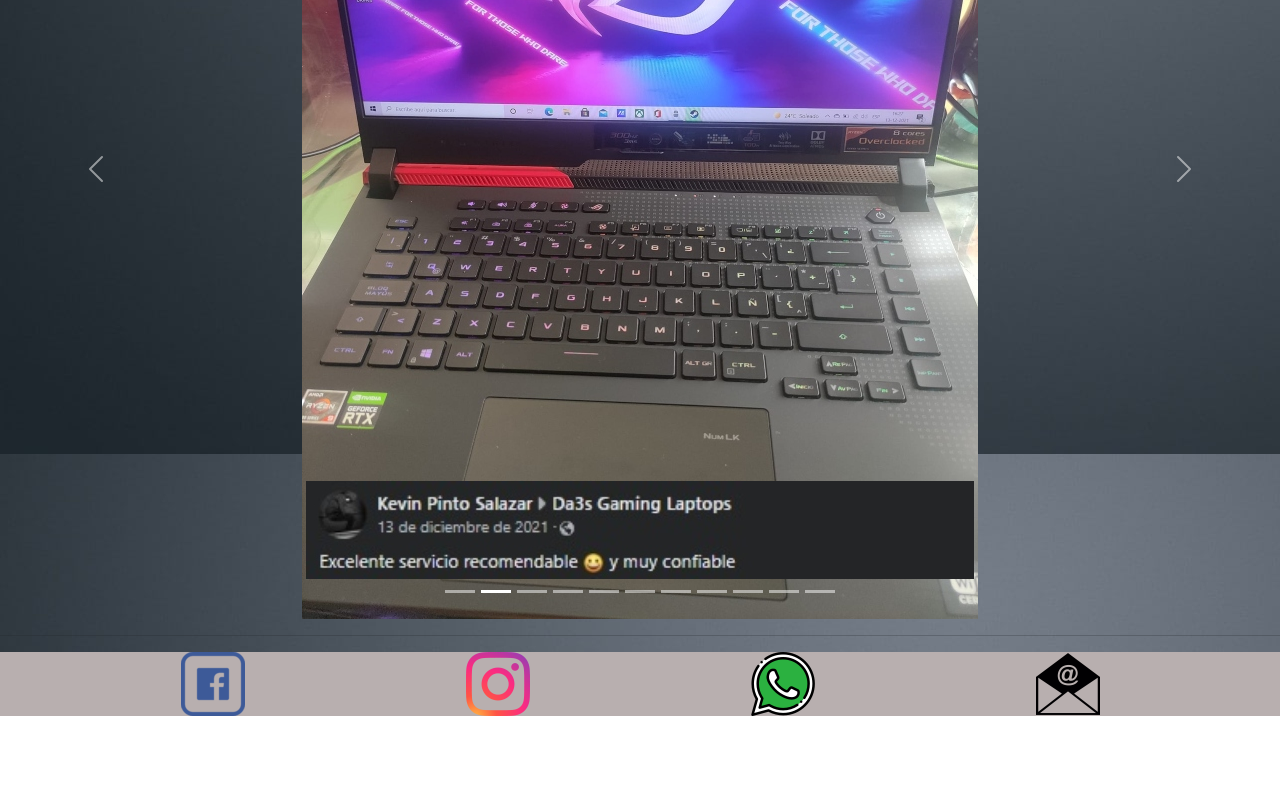
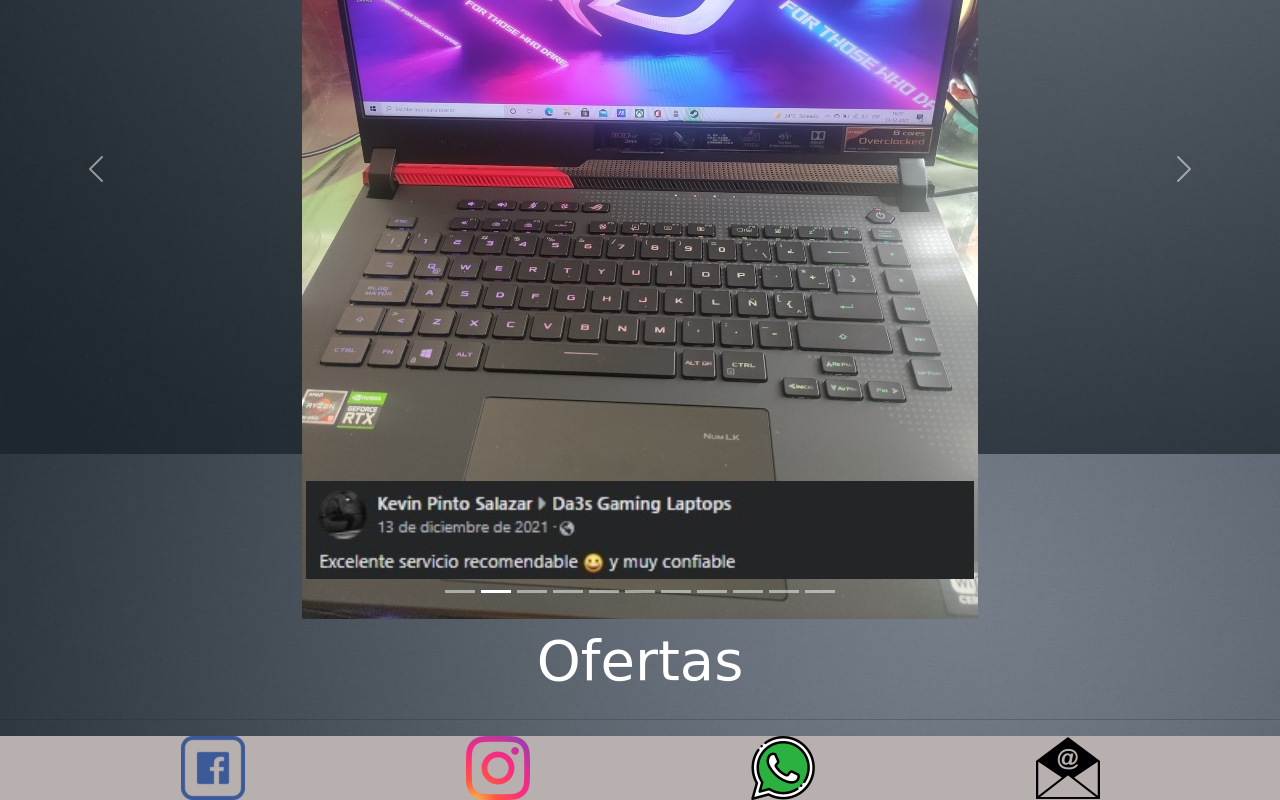
Before and after one commit to Da3s/Da3sMorenoMunozBS, a plain HTML site: page pages/feedback.html in a window 1280 px wide. Shown: the part 626-1426 px from the top of the page. Before the commit the page ends 1342 px from the top, so only its background shows below. Drawn offline with nearby package versions, Linux system fonts and the light colour scheme; a web font is replaced by a local one.

Commit message:
se modifica footer

```diff
--- a/pages/feedback.html
+++ b/pages/feedback.html
@@ -129,6 +129,9 @@
         <span class="visually-hidden">Siguiente</span>
         </button>
     </div>
+    <div class="g-col-12 g-col-lg-12 titulos text-center">
+        Ofertas
+    </div>
 </main><hr>
 <!-- Fin main -->
 <!-- Inicio Footer -->
```
